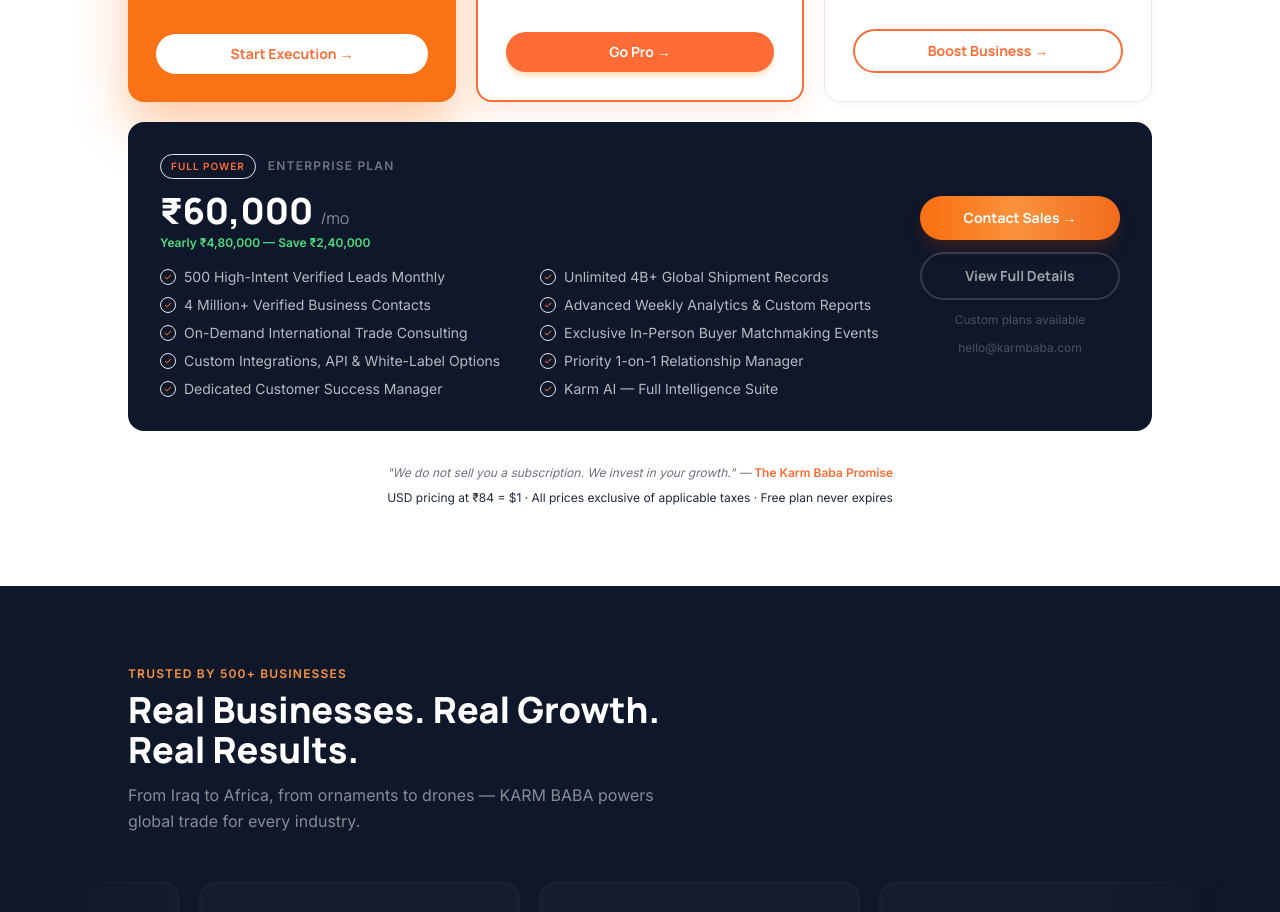
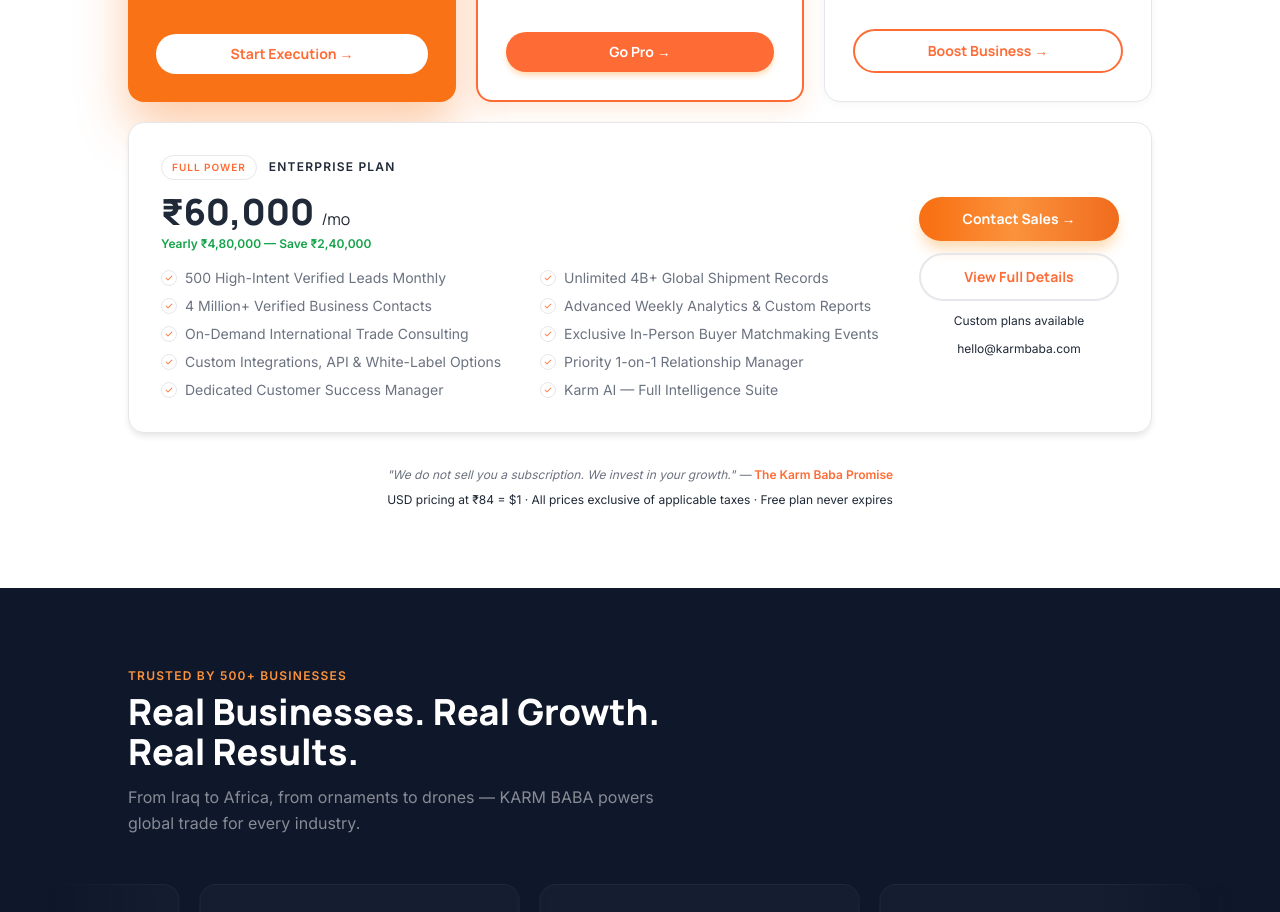
Before and after one commit to Adityakurapati/karm-baba, a Next.js app: page / in a window 1280 px wide. Shown: the part 4280-5192 px from the top of the page. Built offline with nearby package versions, Linux system fonts and the light colour scheme; no server answers.

Commit message:
dark-mode-smthing

```diff
--- a/app/page.tsx
+++ b/app/page.tsx
@@ -579,17 +579,16 @@
 
             {/* ENTERPRISE — full width */}
             <FadeIn delay={0} className="md:col-span-3">
-              <div className="tier-card p-8 rounded-2xl flex flex-col md:flex-row md:items-center gap-8"
-                style={{ background: '#0f172a' }}>
+              <div className="tier-card p-8 rounded-2xl border border-outline-variant dark:border-slate-700 bg-white dark:bg-slate-800 flex flex-col md:flex-row md:items-center gap-8 shadow-md dark:shadow-slate-950/30">
                 <div className="flex-1">
                   <div className="flex items-center gap-3 mb-3">
-                    <span className="px-2.5 py-1 bg-primary/20 border border-primary/30 text-primary text-[10px] font-black uppercase tracking-widest rounded-full">Full Power</span>
-                    <span className="text-white/40 text-xs font-bold uppercase tracking-widest">Enterprise Plan</span>
+                    <span className="px-2.5 py-1 bg-primary/10 dark:bg-primary/20 border border-primary/20 dark:border-primary/30 text-primary text-[10px] font-black uppercase tracking-widest rounded-full">Full Power</span>
+                    <span className="text-on-surface-variant/60 dark:text-white/40 text-xs font-bold uppercase tracking-widest">Enterprise Plan</span>
                   </div>
-                  <div className="text-4xl font-headline font-black text-white mb-1">
-                    {currency === 'INR' ? '₹60,000' : '$777'} <span className="text-base font-normal text-white/50">/mo</span>
+                  <div className="text-4xl font-headline font-black text-on-surface dark:text-white mb-1">
+                    {currency === 'INR' ? '₹60,000' : '$777'} <span className="text-base font-normal text-on-surface-variant/60 dark:text-white/50">/mo</span>
                   </div>
-                  <p className="text-xs text-green-400 font-bold mb-4">{currency === 'INR' ? 'Yearly ₹4,80,000 — Save ₹2,40,000' : 'Yearly $7,777 — Save $1,547'}</p>
+                  <p className="text-xs text-green-600 dark:text-green-400 font-bold mb-4">{currency === 'INR' ? 'Yearly ₹4,80,000 — Save ₹2,40,000' : 'Yearly $7,777 — Save $1,547'}</p>
                   <div className="grid grid-cols-1 md:grid-cols-2 gap-x-8 gap-y-2">
                     {[
                       '500 High-Intent Verified Leads Monthly',
@@ -603,8 +602,8 @@
                       'Dedicated Customer Success Manager',
                       'Karm AI — Full Intelligence Suite',
                     ].map((f) => (
-                      <div key={f} className="flex items-start gap-2 text-sm text-white/70">
-                        <span className="w-4 h-4 rounded-full bg-primary/20 border border-primary/30 flex items-center justify-center flex-shrink-0 mt-0.5">
+                      <div key={f} className="flex items-start gap-2 text-sm text-on-surface-variant dark:text-white/70">
+                        <span className="w-4 h-4 rounded-full bg-primary/10 dark:bg-primary/20 border border-primary/20 dark:border-primary/30 flex items-center justify-center flex-shrink-0 mt-0.5">
                           <span className="material-symbols-outlined notranslate text-primary" translate="no" style={{ fontSize: '10px' }}>check</span>
                         </span>
                         {f}
@@ -613,14 +612,14 @@
                   </div>
                 </div>
                 <div className="flex flex-col items-center gap-3 md:min-w-[200px] text-center">
-                  <button className="w-full py-3 bg-primary text-white font-headline font-bold rounded-xl hover:bg-primary-dark transition-all shadow-lg shadow-orange-900/40 text-sm shimmer-btn">
+                  <button className="w-full py-3 bg-primary text-white font-headline font-bold rounded-xl hover:bg-primary-dark transition-all shadow-lg shadow-orange-200 dark:shadow-orange-900/40 text-sm shimmer-btn">
                     Contact Sales →
                   </button>
-                  <button className="w-full py-3 border-2 border-white/15 text-white/60 font-headline font-bold rounded-xl hover:border-primary hover:text-primary transition-all text-sm">
+                  <button className="w-full py-3 border-2 border-outline-variant dark:border-white/15 text-primary dark:text-white/60 font-headline font-bold rounded-xl hover:bg-primary/10 dark:hover:border-primary dark:hover:text-primary transition-all text-sm">
                     View Full Details
                   </button>
-                  <p className="text-white/25 text-xs">Custom plans available</p>
-                  <p className="text-white/25 text-xs">hello@karmbaba.com</p>
+                  <p className="text-on-surface-variant/40 dark:text-white/25 text-xs">Custom plans available</p>
+                  <p className="text-on-surface-variant/40 dark:text-white/25 text-xs">hello@karmbaba.com</p>
                 </div>
               </div>
             </FadeIn>
```
